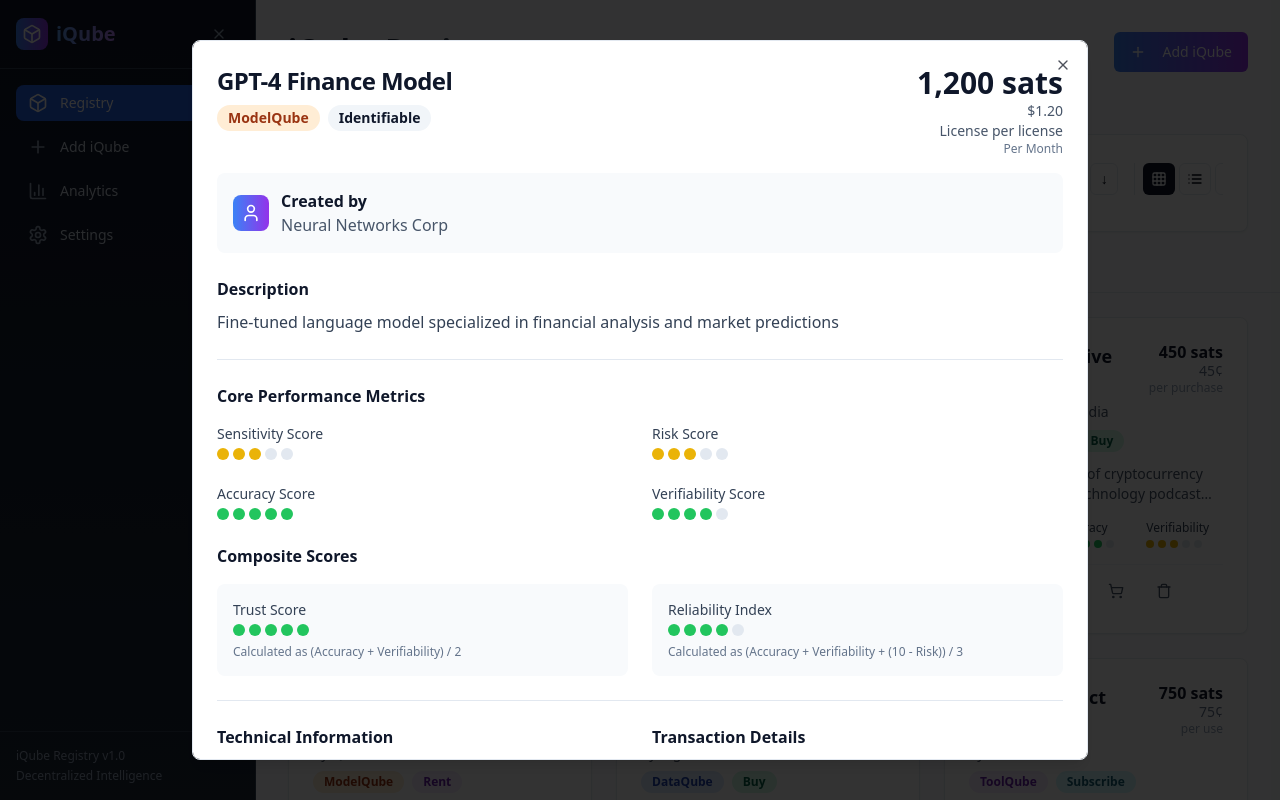
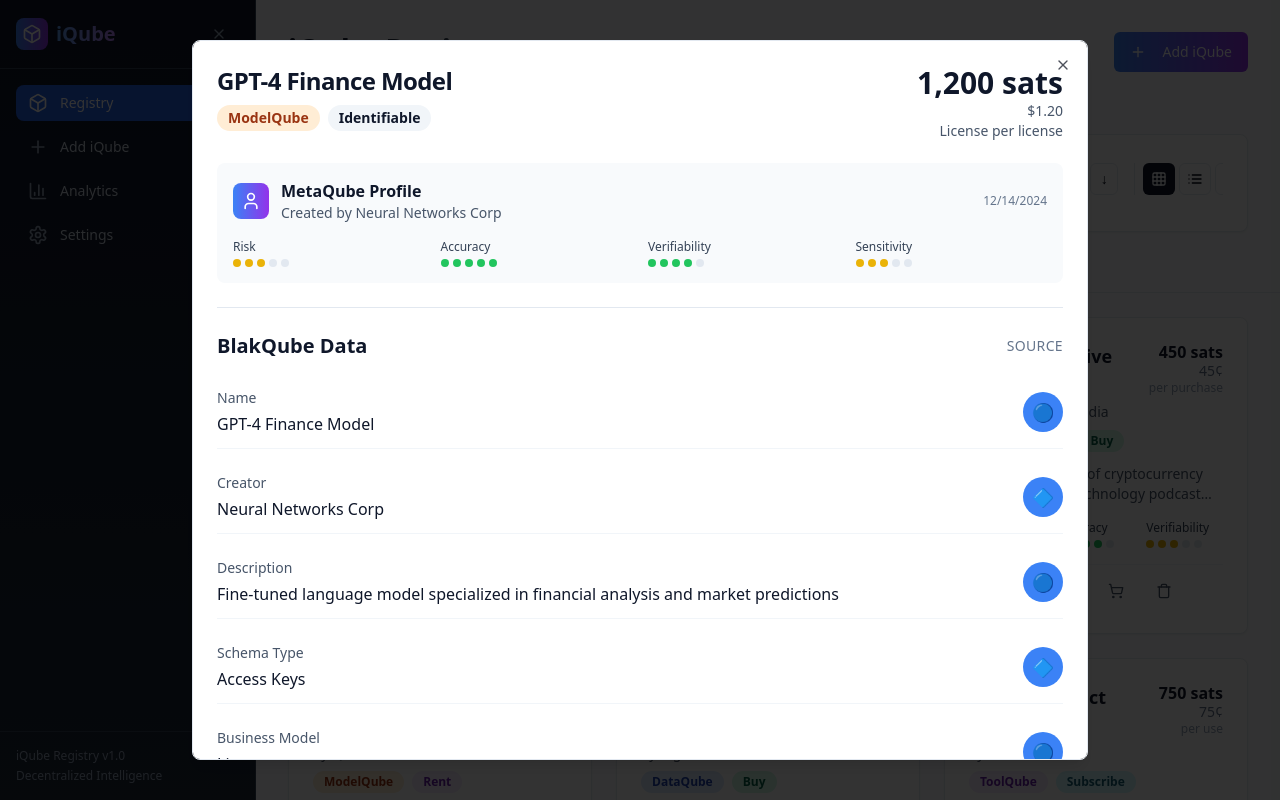
Before and after one commit to iQube-Protocol/iQube-registry, a React (Vite) app: page / in a window 1280 px wide. Both pictures are taken after a click on the button 364 px from the left and 591 px from the top of the page. Built offline with nearby package versions, Linux system fonts and the light colour scheme.

Commit message:
Refactor: Update iQube detail screen
Updated the iQube detail screen to prioritize blakQube data display, condensed metaQube data at the top, displayed core scores in a single row, and formatted blakQube data with keys, values, and sources.

```diff
--- a/src/components/registry/IQubeDetailModal.tsx
+++ b/src/components/registry/IQubeDetailModal.tsx
@@ -24,10 +24,71 @@ const typeColors = {
   AgentQube: 'bg-red-100 text-red-800'
 };
 
+// Mock blakQube data structure - in real app this would come from the iQube object
+const getBlakQubeData = (iQube: IQube) => [
+  {
+    key: 'Name',
+    value: iQube.iQubeName,
+    source: 'facebook'
+  },
+  {
+    key: 'Creator',
+    value: iQube.iQubeCreator,
+    source: 'linkedin'
+  },
+  {
+    key: 'Description',
+    value: iQube.iQubeDescription,
+    source: 'facebook'
+  },
+  {
+    key: 'Schema Type',
+    value: iQube.blakQubeSchema,
+    source: 'linkedin'
+  },
+  {
+    key: 'Business Model',
+    value: iQube.businessModel,
+    source: 'facebook'
+  },
+  {
+    key: 'Owner Type',
+    value: iQube.ownerType,
+    source: 'linkedin'
+  },
+  {
+    key: 'Identifiability',
+    value: iQube.ownerIdentifiability,
+    source: 'facebook'
+  },
+  {
+    key: 'Rights Duration',
+    value: iQube.durationOfRights,
+    source: 'linkedin'
+  },
+  {
+    key: 'Wallet Key',
+    value: iQube.publicWalletKey || 'Not provided',
+    source: 'facebook'
+  }
+];
+
+const getSourceIcon = (source: string) => {
+  switch (source) {
+    case 'facebook':
+      return '🔵'; // Blue circle representing Facebook
+    case 'linkedin':
+      return '🔷'; // Blue diamond representing LinkedIn
+    default:
+      return '⚫'; // Default black circle
+  }
+};
+
 export const IQubeDetailModal = ({ iQube, open, onClose, onEdit }: IQubeDetailModalProps) => {
   if (!iQube) return null;
 
   const priceDisplay = formatPrice(iQube.price);
+  const blakQubeData = getBlakQubeData(iQube);
 
   return (
     <Dialog open={open} onOpenChange={onClose}>
@@ -57,135 +118,84 @@ export const IQubeDetailModal = ({ iQube, open, onClose, onEdit }: IQubeDetailMo
               <p className="text-sm text-slate-600">
                 {iQube.businessModel} per {iQube.priceTo.toLowerCase()}
               </p>
-              <p className="text-xs text-slate-500">
-                {iQube.durationOfRights}
-              </p>
             </div>
           </div>
         </DialogHeader>
 
         <div className="space-y-6">
-          {/* Creator Info */}
+          {/* MetaQube Section - Condensed */}
           <div className="bg-slate-50 rounded-lg p-4">
+            <div className="flex items-center justify-between mb-4">
               <div className="flex items-center space-x-3">
                 <div className="p-2 bg-gradient-to-r from-blue-500 to-purple-600 rounded-lg">
                   <User className="w-5 h-5 text-white" />
                 </div>
                 <div>
-                <h3 className="font-semibold text-slate-900">Created by</h3>
-                <p className="text-slate-600">{iQube.iQubeCreator}</p>
+                  <h3 className="font-semibold text-slate-900">MetaQube Profile</h3>
+                  <p className="text-sm text-slate-600">Created by {iQube.iQubeCreator}</p>
                 </div>
+              </div>
+              <div className="text-xs text-slate-500">
+                {new Date(iQube.transactionDate).toLocaleDateString()}
               </div>
             </div>
 
-          {/* Description */}
-          <div>
-            <h3 className="font-semibold text-slate-900 mb-2">Description</h3>
-            <p className="text-slate-700 leading-relaxed">{iQube.iQubeDescription}</p>
-          </div>
-
-          <Separator />
-
-          {/* Core Scores */}
-          <div>
-            <h3 className="font-semibold text-slate-900 mb-4">Core Performance Metrics</h3>
-            <div className="grid grid-cols-1 md:grid-cols-2 gap-6">
+            {/* Core Scores Row */}
+            <div className="grid grid-cols-4 gap-4">
               <ScoreIndicator
-                label="Sensitivity Score"
-                value={iQube.sensitivityScore}
-                size="lg"
-                scoreType="sensitivity"
-              />
-              <ScoreIndicator
-                label="Risk Score"
+                label="Risk"
                 value={iQube.riskScore}
-                size="lg"
+                size="sm"
                 scoreType="risk"
               />
               <ScoreIndicator
-                label="Accuracy Score"
+                label="Accuracy"
                 value={iQube.accuracyScore}
-                size="lg"
+                size="sm"
                 scoreType="accuracy"
               />
               <ScoreIndicator
-                label="Verifiability Score"
+                label="Verifiability"
                 value={iQube.verifiabilityScore}
-                size="lg"
+                size="sm"
                 scoreType="verifiability"
               />
-            </div>
-          </div>
-
-          {/* Composite Scores */}
-          <div>
-            <h3 className="font-semibold text-slate-900 mb-4">Composite Scores</h3>
-            <div className="grid grid-cols-1 md:grid-cols-2 gap-6">
-              <div className="bg-slate-50 rounded-lg p-4">
               <ScoreIndicator
-                  label="Trust Score"
-                  value={iQube.trustScore || 0}
-                  size="lg"
-                  scoreType="trust"
+                label="Sensitivity"
+                value={iQube.sensitivityScore}
+                size="sm"
+                scoreType="sensitivity"
               />
-                <p className="text-xs text-slate-500 mt-2">
-                  Calculated as (Accuracy + Verifiability) / 2
-                </p>
-              </div>
-              <div className="bg-slate-50 rounded-lg p-4">
-                <ScoreIndicator
-                  label="Reliability Index"
-                  value={iQube.reliabilityIndex || 0}
-                  size="lg"
-                  scoreType="reliability"
-                />
-                <p className="text-xs text-slate-500 mt-2">
-                  Calculated as (Accuracy + Verifiability + (10 - Risk)) / 3
-                </p>
-              </div>
             </div>
           </div>
 
           <Separator />
 
-          {/* Technical Details */}
-          <div className="grid grid-cols-1 md:grid-cols-2 gap-6">
+          {/* BlakQube Data Section */}
           <div>
-              <h3 className="font-semibold text-slate-900 mb-3">Technical Information</h3>
-              <div className="space-y-2">
-                <div className="flex justify-between">
-                  <span className="text-slate-600">BlakQube Schema:</span>
-                  <span className="font-medium">{iQube.blakQubeSchema}</span>
+            <div className="flex items-center justify-between mb-4">
+              <h3 className="text-xl font-semibold text-slate-900">BlakQube Data</h3>
+              <div className="text-sm text-slate-500 uppercase tracking-wide">SOURCE</div>
             </div>
-                <div className="flex justify-between">
-                  <span className="text-slate-600">Business Model:</span>
-                  <span className="font-medium">{iQube.businessModel}</span>
+
+            <div className="space-y-3">
+              {blakQubeData.map((item, index) => (
+                <div key={index} className="flex items-center justify-between py-3 border-b border-slate-100 last:border-b-0">
+                  <div className="flex-1">
+                    <div className="text-sm text-slate-600 mb-1">{item.key}</div>
+                    <div className="font-medium text-slate-900 break-words">
+                      {item.value}
                     </div>
-                <div className="flex justify-between">
-                  <span className="text-slate-600">Rights Duration:</span>
-                  <span className="font-medium">{iQube.durationOfRights}</span>
+                  </div>
+                  <div className="flex-shrink-0 ml-4">
+                    <div className="flex items-center justify-center w-10 h-10 rounded-full bg-blue-500">
+                      <span className="text-white text-lg">
+                        {getSourceIcon(item.source)}
+                      </span>
                     </div>
                   </div>
                 </div>
-
-            <div>
-              <h3 className="font-semibold text-slate-900 mb-3">Transaction Details</h3>
-              <div className="space-y-2">
-                <div className="flex items-center space-x-2">
-                  <Calendar className="w-4 h-4 text-slate-500" />
-                  <span className="text-slate-600">Transaction Date:</span>
-                  <span className="font-medium">
-                    {new Date(iQube.transactionDate).toLocaleDateString()}
-                  </span>
-                </div>
-                <div className="flex items-center space-x-2">
-                  <Wallet className="w-4 h-4 text-slate-500" />
-                  <span className="text-slate-600">Wallet:</span>
-                  <span className="font-mono text-xs bg-slate-100 px-2 py-1 rounded">
-                    {iQube.publicWalletKey || 'Not provided'}
-                  </span>
-                </div>
-              </div>
+              ))}
             </div>
           </div>
 
```
Lines whose indentation alone changed are shown as unchanged.
